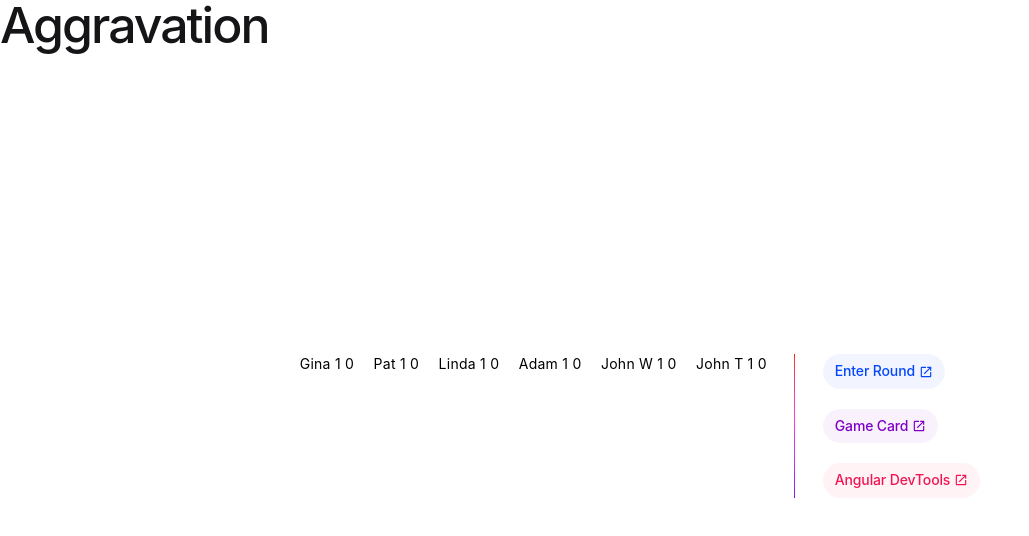
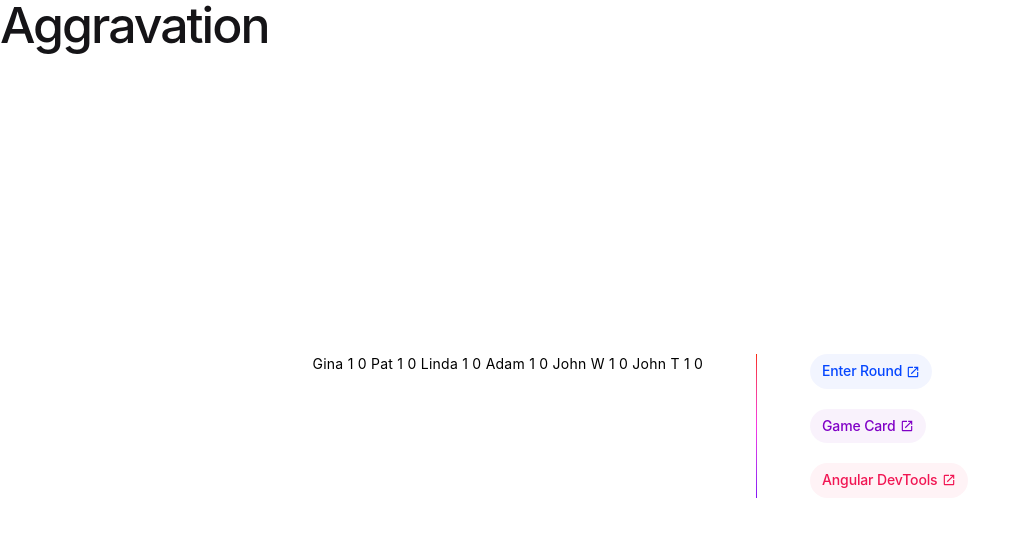
Before and after one commit to gbeford/Aggravation, an Angular app: page /dashboard in a window 1280 px wide. Shown: the top 536 px of the page, without its empty margins (0-1029 px from the left). Built offline with nearby package versions, Linux system fonts and the light colour scheme.

Commit message:
update dashboard page to replace ngFor to @for

```diff
--- a/src/app/dashboard/dashboard.component.html
+++ b/src/app/dashboard/dashboard.component.html
@@ -1,20 +1,20 @@
 <h1>{{ title }}</h1>
 <main class="main">
   <div class="content">
-   <div class="left-side" *ngFor="let scoreList of (scoreList$ | async)">   <!--@for=(let scoreList of (scoreList$ | async) -->
-    {{scoreList.name}}
-    {{scoreList.round}}
-    {{scoreList.score}}
+    <div class="left-side">
+      @for (scoreList of (scoreList$ | async);track scoreList.name) {
+      {{ scoreList.name }}
+      {{ scoreList.round }}
+      {{ scoreList.score }}
+      } @empty { Empty list of scores }
     </div>
     <div class="divider" role="separator" aria-label="Divider"></div>
     <div class="right-side">
       <div class="pill-group">
-        @for (item of [
-          { title: 'Enter Round', link: '/score'  },
-          { title: 'Game Card', link: '/game-card' },
-          { title: 'Angular DevTools', link: 'https://angular.dev/tools/devtools' },
-        ]; track item.title) {
-          <a class="pill" [routerLink]="item.link" rel="noopener" >
+        @for (item of [ { title: 'Enter Round', link: '/score' }, { title: 'Game
+        Card', link: '/game-card' }, { title: 'Angular DevTools', link:
+        'https://angular.dev/tools/devtools' }, ]; track item.title) {
+        <a class="pill" [routerLink]="item.link" rel="noopener">
           <span>{{ item.title }}</span>
           <svg
             xmlns="http://www.w3.org/2000/svg"
@@ -30,7 +30,6 @@
         </a>
         }
       </div>
-
     </div>
   </div>
 </main>
--- a/src/app/services/game.service.ts
+++ b/src/app/services/game.service.ts
@@ -28,6 +28,7 @@ export class GameService {
     '14',
     '15',
   ];
+
   players: string[] = ['Gina', 'Pat', 'Linda', 'Adam', 'John W', 'John T'];
 
   private _userData = new BehaviorSubject<IScore[]>([]);
```
Also changed, not shown: 1 other file (tests, documents, lock files or other folders). Lines whose indentation alone changed are shown as unchanged.
